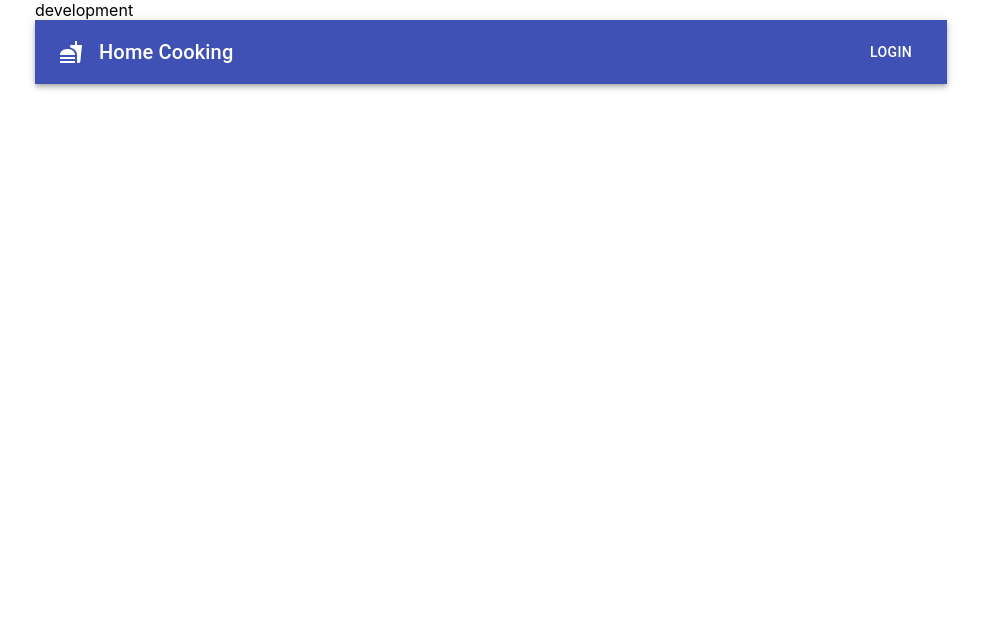
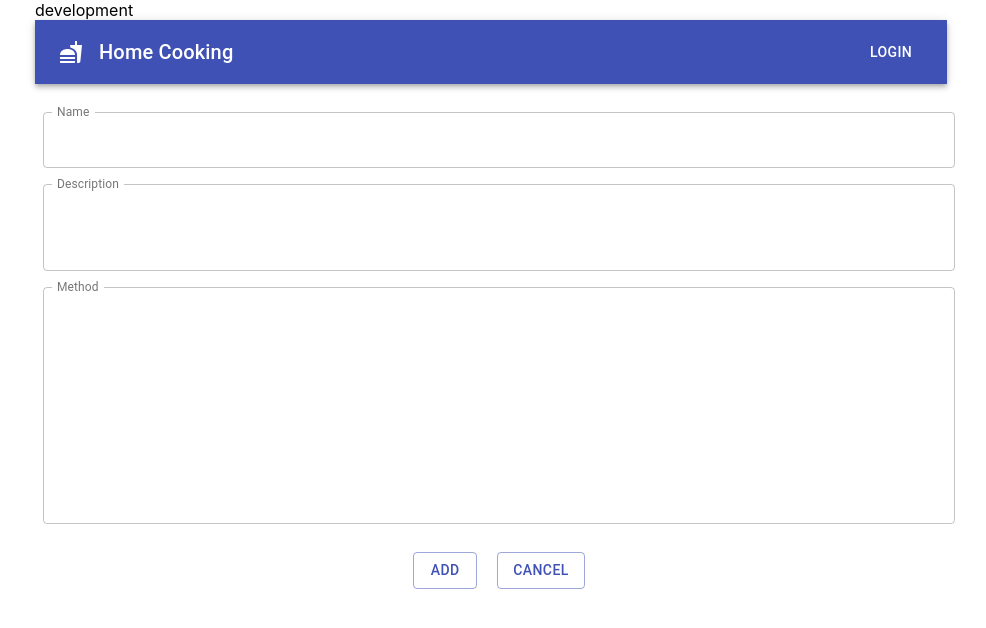
Before and after one commit to seanfitzg/home-cooking-react, a React (Create React App) app: page /edit in a window 1280 px wide. Shown: the top 628 px of the page, without its empty margins (149-1135 px from the left). Built offline with nearby package versions, Linux system fonts and the light colour scheme.

Commit message:
Lots of updates

```diff
--- a/package.json
+++ b/package.json
@@ -9,6 +9,7 @@
     "@testing-library/jest-dom": "^4.2.4",
     "@testing-library/react": "^9.3.2",
     "@testing-library/user-event": "^7.1.2",
+    "query-string": "^6.13.1",
     "react": "^16.13.1",
     "react-dom": "^16.13.1",
     "react-query": "^2.7.0",
--- /dev/null
+++ b/src/Api/getRecipeById.js
@@ -0,0 +1,22 @@
+import config from '../config';
+
+const url = config[process.env.REACT_APP_ENV].recipes_api;
+
+const getRecipeById = async (getAccessTokenSilently, id) => {
+  const options = {
+    audience: 'https://home-cooking/api',
+    scope: 'read:recipes',
+  };
+  const accessToken = await getAccessTokenSilently(options);
+  const request = {
+    method: 'get',
+    headers: {
+      'Content-Type': 'application/json',
+      Authorization: `Bearer ${accessToken}`,
+    },
+  };
+  const res = await fetch(`${url}/${id}`, request);
+  return await res.json();
+};
+
+export default getRecipeById;
--- /dev/null
+++ b/src/Api/getRecipes.js
@@ -0,0 +1,22 @@
+import config from '../config';
+
+const url = config[process.env.REACT_APP_ENV].recipes_api;
+
+const getRecipes = async (getAccessTokenSilently) => {
+  const options = {
+    audience: 'https://home-cooking/api',
+    scope: 'read:recipes',
+  };
+  const accessToken = await getAccessTokenSilently(options);
+  const request = {
+    method: 'get',
+    headers: {
+      'Content-Type': 'application/json',
+      Authorization: `Bearer ${accessToken}`,
+    },
+  };
+  const res = await fetch(url, request);
+  return await res.json();
+};
+
+export default getRecipes;
--- a/src/RecipeList/getRecipes.js
+++ b/src/Api/updateRecipe.js
@@ -2,26 +2,23 @@ import config from '../config';
 
 const url = config[process.env.REACT_APP_ENV].recipes_api;
 
-const getRecipes = async (getAccessTokenSilently) => {
+const updateRecipe = async (recipe, getAccessTokenSilently) => {
   const options = {
     audience: 'https://home-cooking/api',
     scope: 'read:recipes',
   };
   const accessToken = await getAccessTokenSilently(options);
   const request = {
-    method: 'get',
+    method: 'put',
+    body: JSON.stringify(recipe),
     headers: {
       'Content-Type': 'application/json',
       Authorization: `Bearer ${accessToken}`,
     },
   };
-  // const res = await fetch('http://localhost:5000/recipes', request);
-  const res = await fetch(
-    //'https://homecooking.azurewebsites.net/recipes',
-    url,
-    request
-  );
-  return await res.json();
+
+  const res = await fetch(url, request);
+  return res;
 };
 
-export default getRecipes;
+export default updateRecipe;
--- a/src/App.js
+++ b/src/App.js
@@ -2,10 +2,11 @@ import React from 'react';
 import './App.css';
 import Profile from './Authentication/Profile';
 import { Auth0Provider } from '@auth0/auth0-react';
-import RecipeAppBar from './RecipeAppBar/RecipeAppBar';
+import RecipeAppBar from './Components/RecipeAppBar/RecipeAppBar';
 import { BrowserRouter } from 'react-router-dom';
 import Routes from './Routes';
 import Container from '@material-ui/core/Container';
+import { StateProvider } from './Utils/store.js';
 
 function App() {
   return (
@@ -17,11 +18,13 @@ function App() {
         // redirectUri={`${window.location.origin}/recipes`}
         scope="read:current_user update:current_user_metadata"
       >
-        <Container maxWidth="md">
-          <div>{process.env.REACT_APP_ENV}</div>
-          <RecipeAppBar />
-          <Routes />
-        </Container>
+        <StateProvider>
+          <Container maxWidth="md">
+            <div>{process.env.REACT_APP_ENV}</div>
+            <RecipeAppBar />
+            <Routes />
+          </Container>
+        </StateProvider>
       </Auth0Provider>
     </BrowserRouter>
   );
--- a/src/RecipeAppBar/RecipeAppBar.js
+++ b/src/Components/RecipeAppBar/RecipeAppBar.js
@@ -7,8 +7,8 @@ import Typography from '@material-ui/core/Typography';
 import Button from '@material-ui/core/Button';
 import FastfoodIcon from '@material-ui/icons/Fastfood';
 import { useHistory } from 'react-router-dom';
-import LogoutButton from '../Authentication/LogoutButton';
-import LoginButton from '../Authentication/LoginButton';
+import LogoutButton from '../../Authentication/LogoutButton';
+import LoginButton from '../../Authentication/LoginButton';
 
 const useStyles = makeStyles((theme) => ({
   root: {
--- a/src/RecipeList/AddRecipe.js
+++ b/src/Components/RecipeList/AddEditRecipe.js
@@ -1,11 +1,14 @@
-import React, { useState } from 'react';
+import React, { useState, useEffect } from 'react';
 import { useAuth0 } from '@auth0/auth0-react';
+import queryString from 'query-string';
 import Grid from '@material-ui/core/Grid';
 import TextField from '@material-ui/core/TextField';
 import Button from '@material-ui/core/Button';
 import { useHistory } from 'react-router-dom';
 import { makeStyles } from '@material-ui/core/styles';
-import postRecipe from './postRecipe';
+import postRecipe from '../../Api/postRecipe';
+import updateRecipe from '../../Api/updateRecipe';
+import getRecipeById from '../../Api/getRecipeById';
 
 const useStyles = makeStyles((theme) => ({
   grid: {
@@ -17,17 +20,34 @@ const useStyles = makeStyles((theme) => ({
   },
 }));
 
-const AddRecipe = () => {
+const AddEditRecipe = () => {
   const classes = useStyles();
   const { getAccessTokenSilently } = useAuth0();
   const history = useHistory();
   const [recipe, setRecipe] = useState({ name: '', method: '' });
-  const addNewRecipe = async () => {
-    const res = await postRecipe(recipe, getAccessTokenSilently);
-    if (res.ok) {
+  const addUpdateRecipe = async () => {
+    let result;
+    if (recipe.id) {
+      result = await updateRecipe(recipe, getAccessTokenSilently);
+    } else {
+      result = await postRecipe(recipe, getAccessTokenSilently);
+    }
+    if (result.ok) {
       history.push('/recipes');
     }
   };
+
+  const getRecipe = async (id) => {
+    const result = await getRecipeById(getAccessTokenSilently, id);
+    setRecipe(result);
+  };
+
+  useEffect(() => {
+    const parsed = queryString.parse(window.location.search);
+    if (parsed.id) {
+      getRecipe(parsed.id);
+    }
+  }, []);
 
   return (
     <form>
@@ -103,10 +123,10 @@ const AddRecipe = () => {
           <Button
             variant="outlined"
             color="primary"
-            onClick={addNewRecipe}
+            onClick={addUpdateRecipe}
             className={classes.add}
           >
-            Add
+            {recipe.id ? <>Update</> : <>Add</>}
           </Button>
           <Button
             variant="outlined"
@@ -121,4 +141,4 @@ const AddRecipe = () => {
   );
 };
 
-export default AddRecipe;
+export default AddEditRecipe;
--- a/src/RecipeList/RecipeList.js
+++ b/src/Components/RecipeList/RecipeList.js
@@ -1,13 +1,18 @@
-import React from 'react';
+import React, { useContext } from 'react';
 import { useAuth0 } from '@auth0/auth0-react';
 import { useQuery } from 'react-query';
 import { makeStyles } from '@material-ui/core/styles';
 import { useHistory } from 'react-router-dom';
+import { Link as RouterLink } from 'react-router-dom';
 import Button from '@material-ui/core/Button';
 import List from '@material-ui/core/List';
+import ListItemIcon from '@material-ui/core/ListItemIcon';
+import EditIcon from '@material-ui/icons/Edit';
+import Link from '@material-ui/core/Link';
 import ListItem from '@material-ui/core/ListItem';
 import ListItemText from '@material-ui/core/ListItemText';
-import getRecipes from './getRecipes';
+import getRecipes from '../../Api/getRecipes';
+import { store } from '../../Utils/store.js';
 
 const useStyles = makeStyles((theme) => ({
   root: {
@@ -21,6 +26,8 @@ const useStyles = makeStyles((theme) => ({
 }));
 
 export const Recipes = () => {
+  const { state, dispatch } = useContext(store);
+  console.log('state :>> ', state);
   const classes = useStyles();
   const history = useHistory();
   const { getAccessTokenSilently } = useAuth0();
@@ -53,9 +60,11 @@ export const Recipes = () => {
           return (
             <List className={classes.root} key={index}>
               <ListItem alignItems="flex-start">
-                {/* <ListItemAvatar>
-              <Avatar alt="Remy Sharp" src="/static/images/avatar/1.jpg" />
-            </ListItemAvatar> */}
+                <Link component={RouterLink} to={`/edit?id=${recipe.id}`}>
+                  <ListItemIcon>
+                    <EditIcon />
+                  </ListItemIcon>
+                </Link>
                 <ListItemText
                   primary={recipe.name}
                   secondary={recipe.description}
@@ -72,6 +81,13 @@ export const Recipes = () => {
       >
         Add a new Recipe
       </Button>
+      {/* <Button
+        variant="outlined"
+        color="primary"
+        onClick={() => dispatch({ type: 'set_to_blue' })}
+      >
+        test
+      </Button> */}
     </>
   );
 };
--- a/src/Routes.js
+++ b/src/Routes.js
@@ -1,7 +1,7 @@
 import React from 'react';
 import { Switch, Route, Redirect } from 'react-router-dom';
-import AddRecipe from './RecipeList/AddRecipe';
-import RecipeList from './RecipeList/RecipeList';
+import AddEditRecipe from './Components/RecipeList/AddEditRecipe';
+import RecipeList from './Components/RecipeList/RecipeList';
 
 const Routes = () => {
   return (
@@ -15,7 +15,10 @@ const Routes = () => {
         <RecipeList />
       </Route>
       <Route path="/add">
-        <AddRecipe />
+        <AddEditRecipe />
+      </Route>
+      <Route path="/edit">
+        <AddEditRecipe />
       </Route>
     </Switch>
   );
--- /dev/null
+++ b/src/Utils/store.js
@@ -0,0 +1,23 @@
+// store.js
+import React, { createContext, useReducer } from 'react';
+
+// https://blog.logrocket.com/use-hooks-and-context-not-react-and-redux/
+
+const initialState = { color: 'red' };
+const store = createContext(initialState);
+const { Provider } = store;
+
+const StateProvider = ({ children }) => {
+  const [state, dispatch] = useReducer((state, action) => {
+    switch (action.type) {
+      case 'set_to_blue':
+        return { ...state, color: 'blue' };
+      default:
+        throw new Error();
+    }
+  }, initialState);
+
+  return <Provider value={{ state, dispatch }}>{children}</Provider>;
+};
+
+export { store, StateProvider };
```
Also changed, not shown: src/Api/postRecipe.js (renamed from src/RecipeList/postRecipe.js), 1 other file (tests, documents, lock files or other folders).
